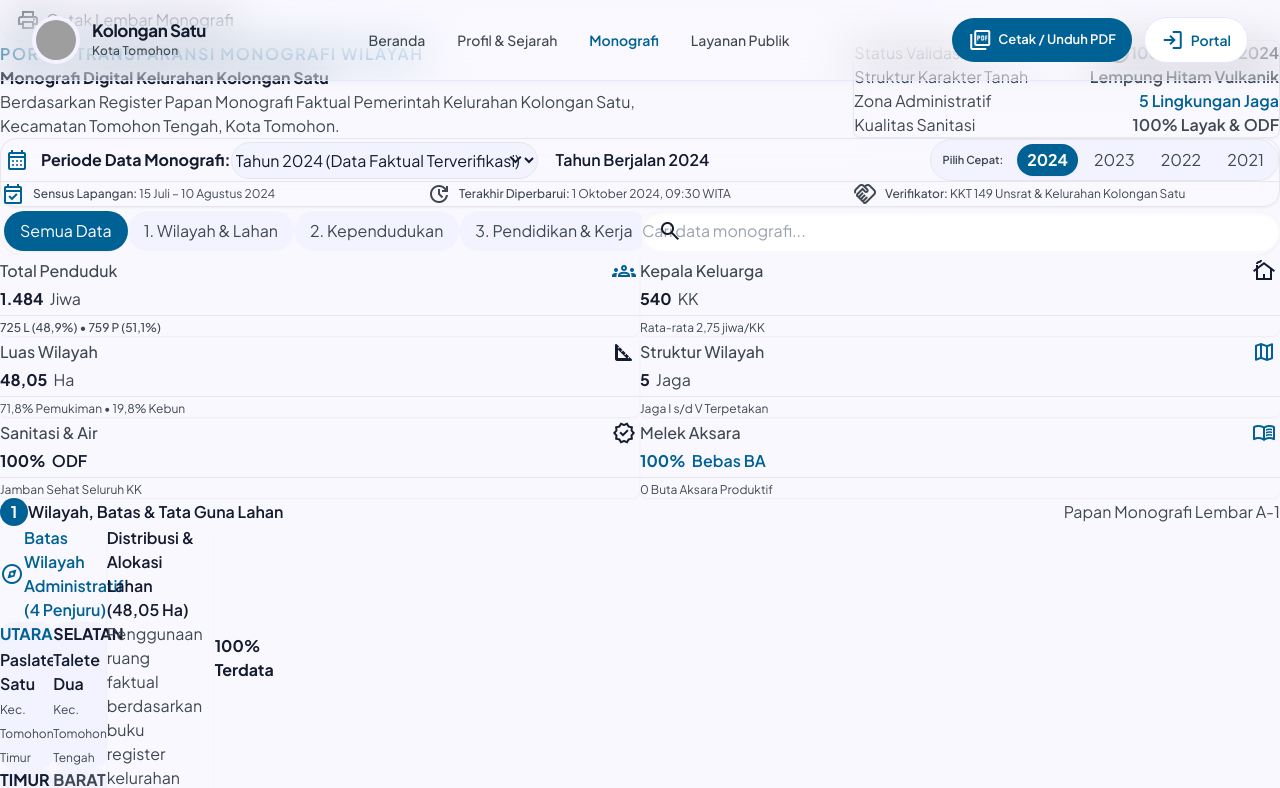
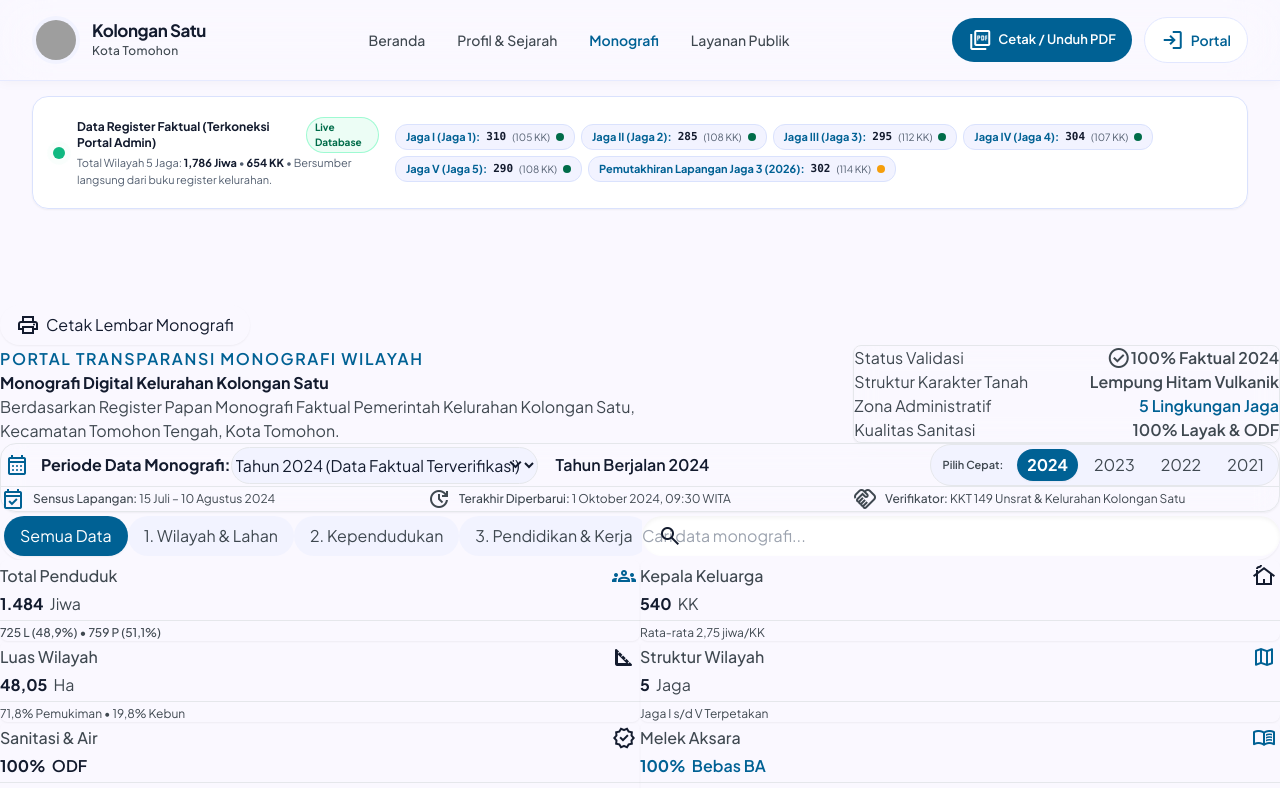
Before and after one commit to edwardsajaaa/Web-Kelurahan-Kolongan-Satu, a Next.js app: page /monografi in a window 1280 px wide. Shown: the top 788 px of the page. Built offline with nearby package versions, Linux system fonts and the light colour scheme; no server answers; grey boxes are pictures that could not be loaded.

Commit message:
feat(monografi): add live database sync banner reflecting portal data updates

```diff
--- a/src/app/monografi/page.tsx
+++ b/src/app/monografi/page.tsx
@@ -2,9 +2,29 @@
 import React, { useEffect, useState } from 'react';
 import Link from 'next/link';
 import { MONOGRAFI_STITCH_HTML } from '@/data/monografiStitchHtml';
+import { MONOGRAFI_ITEMS, MonografiItem } from '@/data/monografiData';
+import { Activity, ShieldCheck } from 'lucide-react';
 
 export default function MonografiPage() {
   const [mobileMenuOpen, setMobileMenuOpen] = useState(false);
+  const [liveItems, setLiveItems] = useState<MonografiItem[]>(MONOGRAFI_ITEMS);
+
+  useEffect(() => {
+    async function loadLiveMonografi() {
+      try {
+        const res = await fetch('/api/monografi');
+        if (res.ok) {
+          const json = await res.json();
+          if (json.success && json.data) {
+            setLiveItems(json.data);
+          }
+        }
+      } catch (err) {
+        console.warn('Gagal memuat live monografi:', err);
+      }
+    }
+    loadLiveMonografi();
+  }, []);
 
   useEffect(() => {
     // Setup global window functions for interactive filter tabs & search from Stitch design
@@ -177,6 +197,59 @@ export default function MonografiPage() {
       </header>
 
       {/* ============================================================ */}
+      {/* LIVE MONOGRAFI DATA SYNC BANNER (KONEKSI REALTIME KE PORTAL) */}
+      {/* ============================================================ */}
+      {(() => {
+        const jagaItems = liveItems.filter((i) => i.categoryKey === 'wilayah');
+        const totalJiwa = jagaItems.reduce((acc, curr) => acc + (curr.metrics.totalWarga || 0), 0);
+        const totalKK = jagaItems.reduce((acc, curr) => acc + (curr.metrics.kepalaKeluarga || 0), 0);
+
+        return (
+          <div className="pt-24 px-4 sm:px-6 lg:px-8 max-w-7xl mx-auto w-full">
+            <div className="bg-white/95 backdrop-blur-md rounded-2xl p-4 sm:p-5 border border-[#dae2fd] shadow-sm flex flex-col lg:flex-row items-start lg:items-center justify-between gap-4">
+              <div className="flex items-center gap-3">
+                <span className="flex h-3 w-3 relative flex-shrink-0">
+                  <span className="animate-ping absolute inline-flex h-full w-full rounded-full bg-emerald-400 opacity-75"></span>
+                  <span className="relative inline-flex rounded-full h-3 w-3 bg-emerald-500"></span>
+                </span>
+                <div>
+                  <div className="flex items-center gap-2">
+                    <span className="text-xs font-bold text-[#131b2e]">Data Register Faktual (Terkoneksi Portal Admin)</span>
+                    <span className="text-[10px] font-bold px-2 py-0.5 rounded-full bg-emerald-50 text-[#006c49] border border-[#6cf8bb]/60">
+                      Live Database
+                    </span>
+                  </div>
+                  <p className="text-[11px] text-[#535f70] mt-0.5">
+                    Total Wilayah 5 Jaga: <strong className="text-[#131b2e]">{totalJiwa > 0 ? totalJiwa.toLocaleString() : '1.484'} Jiwa</strong> • <strong className="text-[#131b2e]">{totalKK > 0 ? totalKK.toLocaleString() : '540'} KK</strong> • Bersumber langsung dari buku register kelurahan.
+                  </p>
+                </div>
+              </div>
+
+              {/* Status 5 Jaga Pills */}
+              <div className="flex flex-wrap items-center gap-1.5 text-xs w-full lg:w-auto">
+                {jagaItems.map((j) => (
+                  <div
+                    key={j.id}
+                    className="px-2.5 py-1 bg-[#f2f3ff] rounded-xl border border-[#dae2fd] text-[#131b2e] flex items-center gap-1.5 text-[11px]"
+                    title={`${j.title}: ${j.description}`}
+                  >
+                    <span className="font-bold text-primary">{j.title.replace('Lingkungan ', 'Jaga ')}:</span>
+                    <span className="font-mono font-bold text-[#131b2e]">{j.metrics.totalWarga || 0}</span>
+                    <span className="text-[10px] text-[#535f70]">({j.metrics.kepalaKeluarga || 0} KK)</span>
+                    {j.statusTahapan === 'disahkan_lurah' ? (
+                      <span className="w-2 h-2 rounded-full bg-[#006c49]" title="Disahkan Lurah" />
+                    ) : (
+                      <span className="w-2 h-2 rounded-full bg-amber-500" title="Draf Masukan" />
+                    )}
+                  </div>
+                ))}
+              </div>
+            </div>
+          </div>
+        );
+      })()}
+
+      {/* ============================================================ */}
       {/* MAIN CONTENT (Imported from Stitch Design Screen)            */}
       {/* ============================================================ */}
       <div
```
